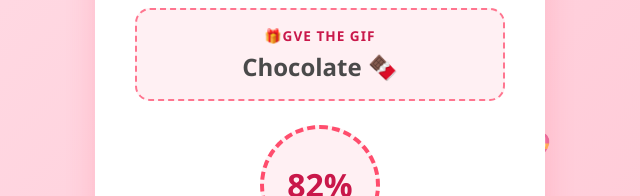
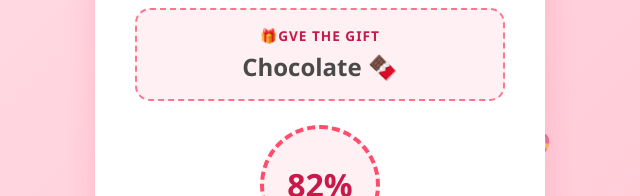
Before and after one commit to lokiknok/LOVE-CAPABILITY-GAME, a plain HTML site: page index.html in a window 1280 px wide. Both pictures are taken after typing "Sample", "Sample" into the empty fields and a click on the button "Calculate Compatibility!". Shown: the part 526-722 px from the top of the page, 320-960 px from the left. Drawn offline with Linux system fonts and the light colour scheme.

Commit message:
Update index.html

```diff
--- a/index.html
+++ b/index.html
@@ -264,7 +264,7 @@
         <div class="result-container" id="resultContainer">
 
             <div class="gift-reveal-container">
-                <div class="gift-reveal-title">🎁Gve the Gif</div>
+                <div class="gift-reveal-title">🎁Gve the Gift</div>
                 <div class="gift-tag" id="giftDisplay">Evaluating...</div>
             </div>
 
```
